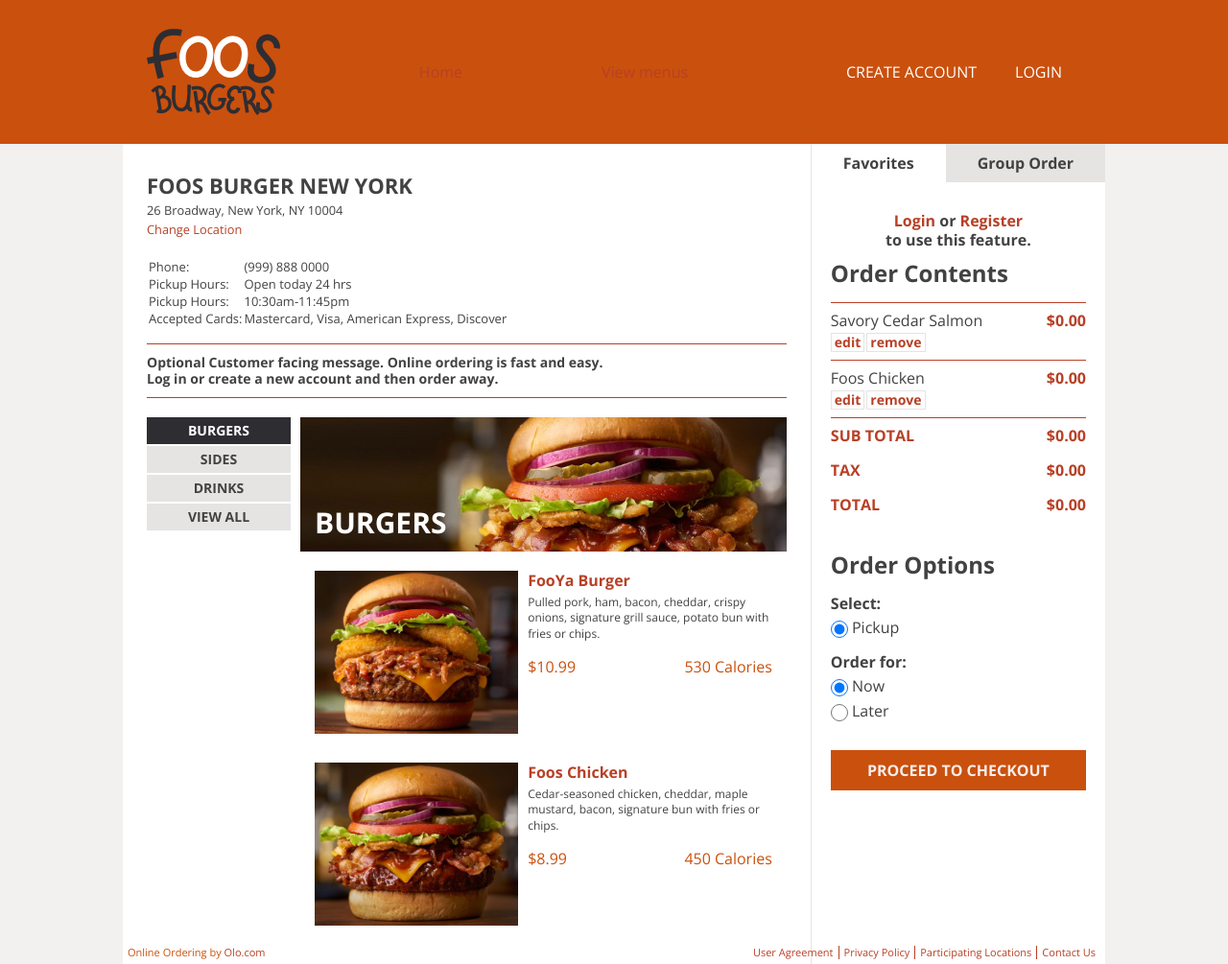
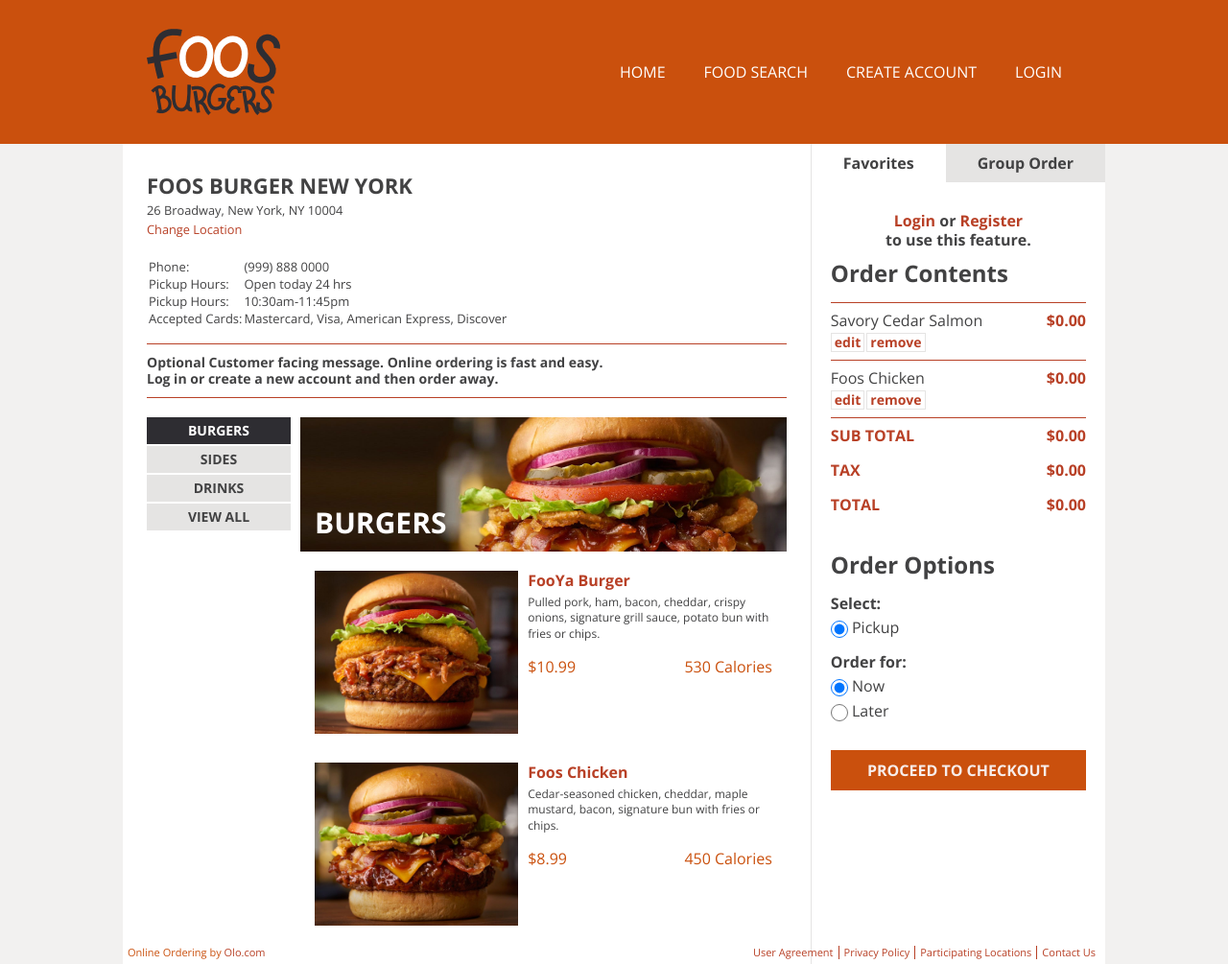
Before and after one commit to TriniTangl/foos-burgers, a website: page index.html in a window 1280 px wide. Shown: the whole page at 96% size. Drawn offline with nearby package versions, Linux system fonts and the light colour scheme.

Commit message:
connect Search page to Home page and change title of last

```diff
--- a/index.html
+++ b/index.html
@@ -5,7 +5,7 @@
     <meta content="width=device-width, user-scalable=no, initial-scale=1.0, maximum-scale=1.0, minimum-scale=1.0"
           name="viewport">
     <meta content="ie=edge" http-equiv="X-UA-Compatible">
-    <title>Foos Burger</title>
+    <title>Foos Burger - Home</title>
     <link href="favicon.ico" rel="favicon">
     <link href="icon.png" rel="apple-touch-icon">
     <link href="/css/normalize.css" rel="stylesheet" type="text/css">
@@ -18,9 +18,9 @@
     <header>
         <div class="header-content">
             <img alt="Foos Burgers Logo" src="/img/logo.png">
-                <a href="#">Home</a>
-                <a href="#">View menus</a>
             <nav class="header-nav">
+                <a href="/">Home</a>
+                <a href="/search.html">Food search</a>
                 <a href="#">Create account</a>
                 <a href="#">Login</a>
             </nav>
```
